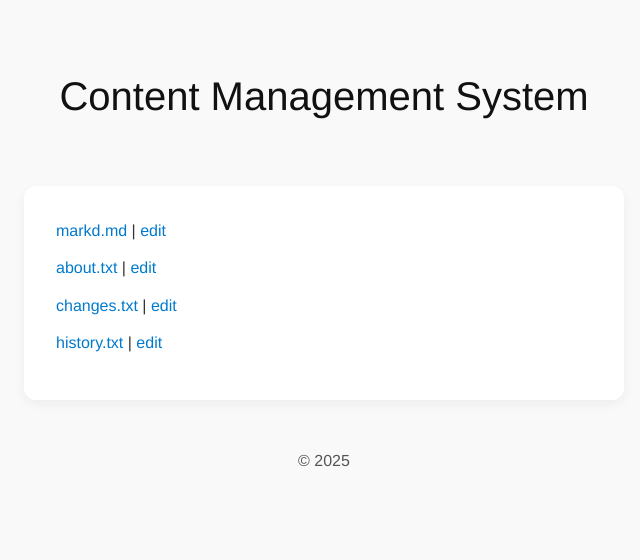
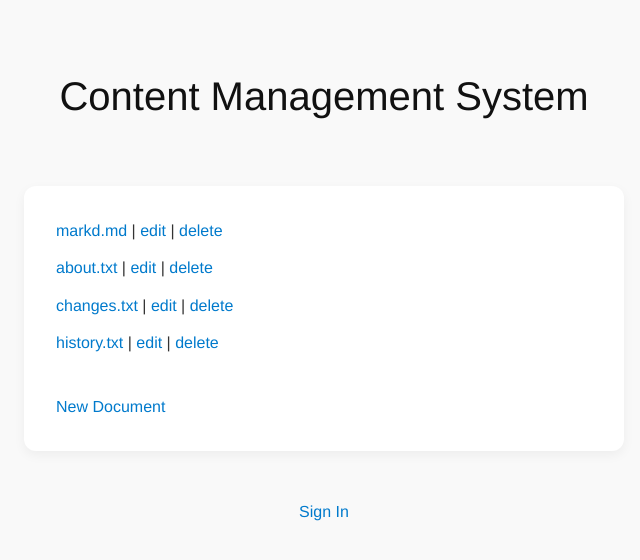
Before and after one commit to nicbencini/file_based_cms, a Flask app: page / in a window 1280 px wide. Shown: the top 560 px of the page, without its empty margins (316-956 px from the left). Run offline with Flask 3, Linux system fonts and the light colour scheme.

Commit message:
update: added create new file and login

```diff
--- a/src/file_based_cms/routes.py
+++ b/src/file_based_cms/routes.py
@@ -30,15 +30,19 @@ def load_file_names():
     g.data_dir = data_dir
     g.file_names = os.listdir(data_dir)
 
+
+
+
 @app.route('/')
 def index():
 
-    file_names = [os.path.basename(path) for path in g.file_names]
-    return render_template('index.html', file_names=file_names)
+
+    return render_template('index.html', file_names=g.file_names)
 
 
 @app.route("/<file>")
 def show_file(file):
+
 
     if file not in g.file_names:
         flash('The file could not be found.', 'warning')
@@ -58,6 +62,7 @@ def show_file(file):
 @app.route("/<file>", methods=['POST'])
 def save_file(file):
 
+
     file_path = os.path.join(g.data_dir, file)
 
     content = request.form['file_contents']
@@ -71,6 +76,7 @@ def save_file(file):
 @app.route("/<file>/edit")
 def edit_file(file):
 
+
     file_path = os.path.join(g.data_dir, file)
 
     if os.path.isfile(file_path):
@@ -80,3 +86,73 @@ def edit_file(file):
     else:
         flash(f"{file} does not exist.")
         return redirect(url_for('index'))
+
+@app.route("/new")
+def new_file():
+
+    return render_template('new_file.html')
+
+
+@app.route("/new", methods=['POST'])
+def create_file():
+
+
+    new_file_name = request.form['file_name']
+
+    if new_file_name in g.file_names:
+        flash(f"'{new_file_name}' already exists.")
+    elif not new_file_name.endswith('.txt') or not new_file_name.endswith('.md'):
+        flash(f"Please enter a valid file extension '.txt' or '.md'")
+    else:
+        create_document(new_file_name)
+
+    return redirect(url_for('index'))
+
+@app.route("/<file>/delete")
+def delete_file(file):
+
+    file_path = os.path.join(g.data_dir, file)
+
+    if os.path.isfile(file_path):
+        os.remove(file_path)
+        flash(f"'{file}' has been deleted.")
+        return redirect(url_for('index'))
+    else:
+        flash(f"{file} does not exist.")
+        return redirect(url_for('index'))
+
+@app.route("/signin")
+def signin():
+    return render_template('signin.html')
+
+@app.route("/signin", methods=['POST'])
+def check_credentials():
+
+    username = request.form['username']
+    password = request.form['password']
+
+    if username == "admin" and password == "secret":
+        session['username'] = username
+        flash("Welcome!")
+        return redirect(url_for('index'))
+    else:
+        flash("Invalid credentials")
+        return render_template('signin.html'), 422
+
+
+@app.route("/signout")
+def signout():
+
+    session['username'] = ''
+    session['password'] = ''
+
+    return redirect(url_for('index'))
+
+def create_document(name, content=""):
+    with open(os.path.join(g.data_dir, name), 'w') as file:
+        file.write(content)
+
+def check_creds(username, password):
+    if username == 'admin' and password == 'secret':
+        return True
+    return False
--- a/src/file_based_cms/templates/edit_file.html
+++ b/src/file_based_cms/templates/edit_file.html
@@ -10,7 +10,8 @@
   <button type="submit">Save Changes</button>
 </form>
 
-
+<br><br>
+<a href="{{ url_for('index') }}">Return to index</a>
 
 
 {% endblock %}
--- a/src/file_based_cms/templates/index.html
+++ b/src/file_based_cms/templates/index.html
@@ -4,8 +4,10 @@
 <ul>
   {% for file in file_names %}
     <li>
-    <a href="/{{ file }}">{{ file }}</a> | <a href="/{{ file }}/edit">edit</a>
+    <a href="/{{ file }}">{{ file }}</a> | <a href="/{{ file }}/edit">edit</a> | <a href="/{{ file }}/delete">delete</a>
     </li>
   {% endfor %}
 </ul>
+<br/>
+<a href="/new">New Document</a>
 {% endblock %}
--- a/src/file_based_cms/templates/layout.html
+++ b/src/file_based_cms/templates/layout.html
@@ -23,6 +23,12 @@
     {% block content %}{% endblock %}
     </div>
   </main>
-  <footer>© 2025</footer>
+  <footer>
+    {% if session.username %}
+    Logged in as admin | <a href="{{ url_for('signout') }}">Sign Out</a>
+    {% else %}
+    <a href="{{ url_for('signin') }}">Sign In</a>
+    {% endif %}
+  </footer>
 </body>
 </html>
--- a/src/file_based_cms/templates/view_file.html
+++ b/src/file_based_cms/templates/view_file.html
@@ -4,4 +4,8 @@
 {% for item in file_data %}
     {{ item }}<br>
 {% endfor %}
+
+<br><br>
+<a href="{{ url_for('index') }}">Return to index</a>
+
 {% endblock %}
```
Also changed, not shown: src/file_based_cms/templates/new_file.html (added, +16 -0 lines), src/file_based_cms/templates/signin.html (added, +15 -0 lines).
